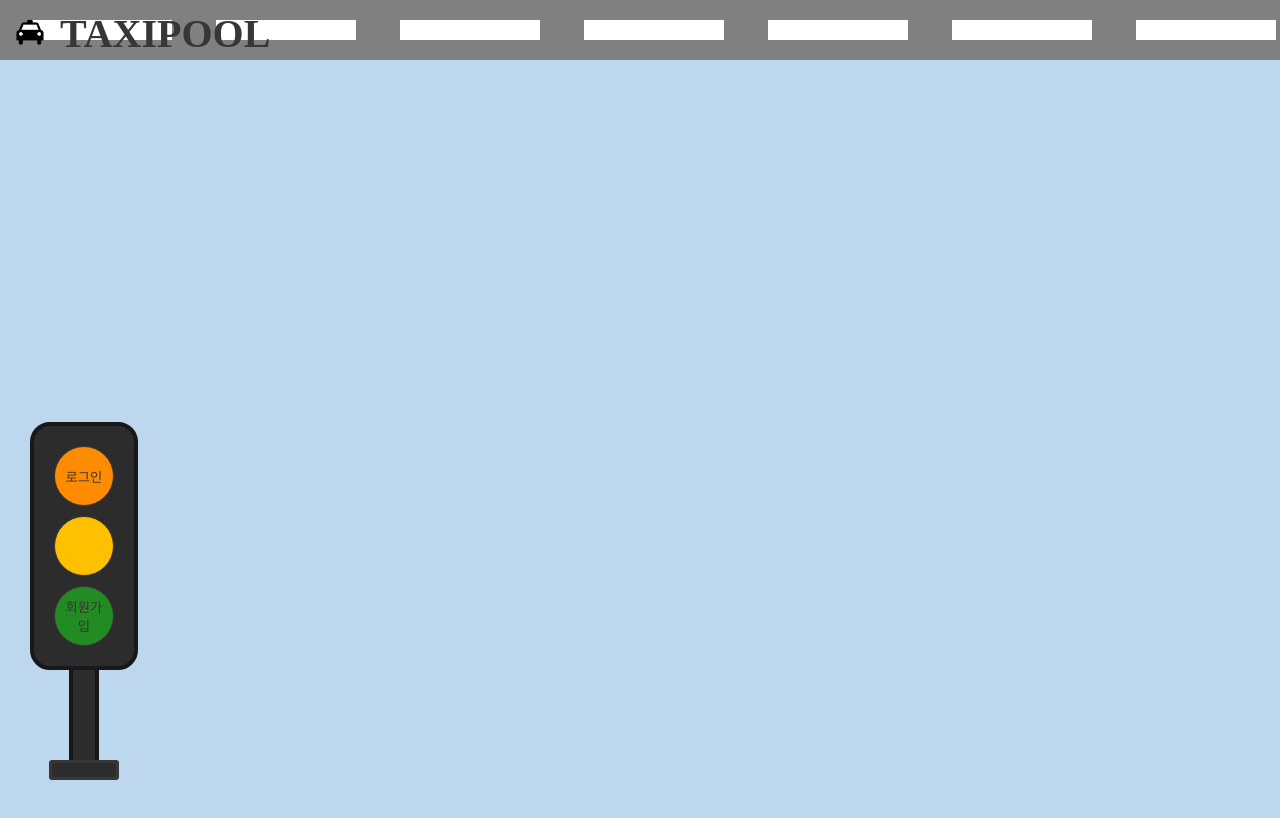
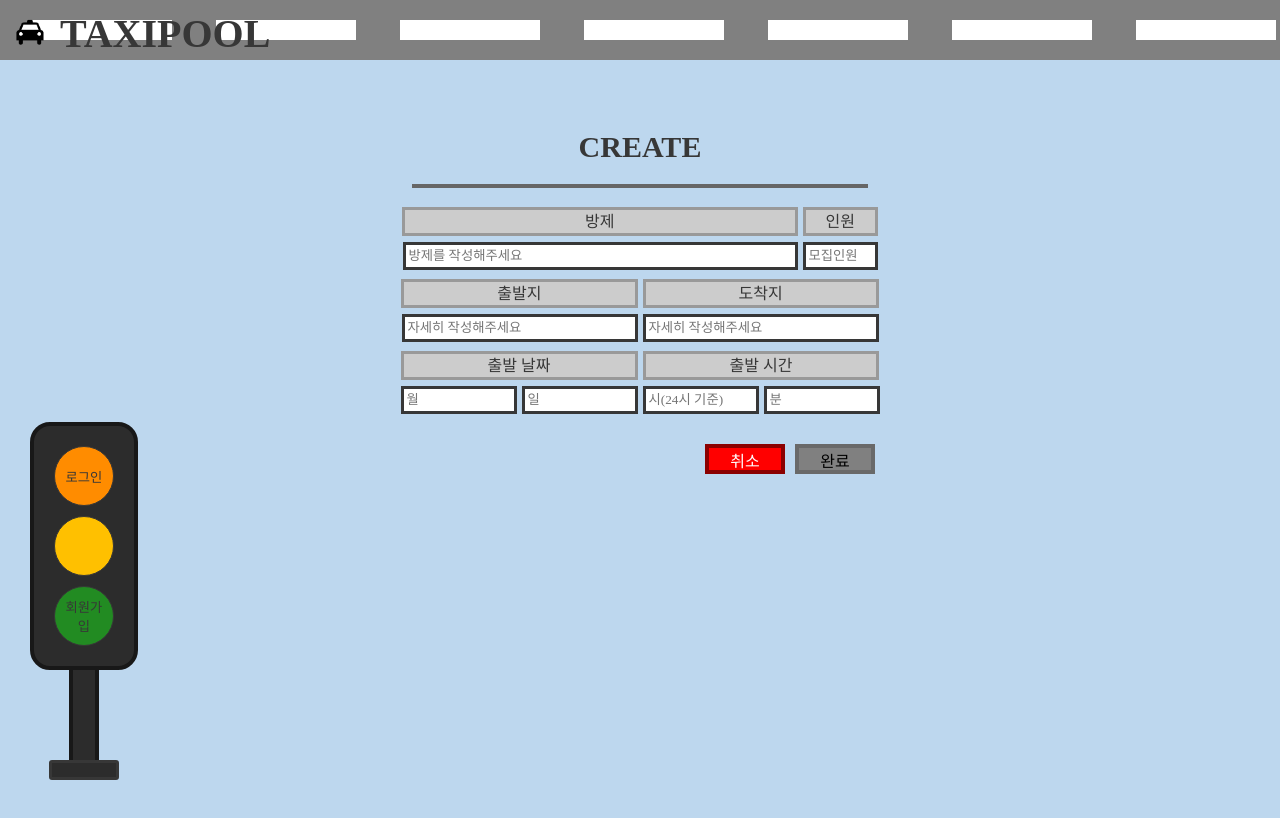
Before and after one commit to taxipool/frontend, a React (Create React App) app: page /create in a window 1280 px wide. Shown: the top 818 px of the page. Built offline with nearby package versions, Linux system fonts and the light colour scheme; a web font is replaced by a local one.

Commit message:
22.3.16 중간 커밋

```diff
--- a/src/App.js
+++ b/src/App.js
@@ -42,7 +42,7 @@ function App() {
         <Route path="signup/*" element={<Signup />} />
         <Route path="view/*" element={<View />} />
         <Route path="update/*" element={<Update />} />
-        <Route path="create/*" eleement={<Create />} />
+        <Route path="create/*" element={<Create />} />
       </Routes>
     </BrowserRouter>
   );
--- a/src/Create.js
+++ b/src/Create.js
@@ -4,35 +4,35 @@ import './Create.css';
 
 function Create() {
 
-    const [inputs, setData ] = useState({
-        roomname: "",
-        startpoint: "",
-        endpoint: "",
-        starttime: "",
-        totalmember: '',
-        currentmember: ''
-    })
-    console.log(inputs);
+    const [roomname, setRoomname] = useState('')
+    const [startpoint, setStartpoint] = useState('')
+    const [endpoint, setEndpoint] = useState('')
+    const [starttime, setStarttime] = useState('')
+    const [totalmember, setTotalmemeber] = useState('')
 
-    const onInputChange = (e) => {
-        const { value, key } = e.target;
-        setData({
-            ...inputs,
-            [key] : value
-        })
-    };
+    const handleRoomname = (e) => setRoomname(e.target.value);
+    const handleStartpoint = (e) => setStartpoint(e.target.value);
+    const handleEndpoint = (e) => setEndpoint(e.target.value);
+    const handleStarttime = (e) => setStarttime(e.target.value);
+    const handleTotalmember = (e) => setTotalmemeber(e.target.value);
 
     const OnClickCreate = () => {
-
+        let obj = {
+            roomname: roomname,
+            startpoint: startpoint,
+            endpoint: endpoint,
+            starttime: starttime,
+            totalmember: totalmember,
+        }
         let accessToken = "eyJhbGciOiJIUzI1NiIsInR5cCI6IkpXVCJ9.eyJpZCI6Im15aWQiLCJpYXQiOjE1MTYyMzkwMjJ9.SrLa4xS_VbNwYF4Zatu7ilRXCKrOlccvkBPHYV5yJSc"
 
         let config = {
             headers: { Authorization: `Bearer ${accessToken}` }
          };
 
-
+        console.log(obj);
         // axios.post('http://taxipool.iptime.org:8080/api/rooms', inputs, config)
-        axios.post('http://localhost:1000/api/rooms', inputs, config)
+        axios.post('http://localhost:1000/api/rooms', obj, config)
         .then(res => {
                 console.log(res);
                 if (res.status == 200)
@@ -49,6 +49,7 @@ function Create() {
         )
         .catch(err => console.log(err))
     }
+
     return(
         <div class="create">
             <h2 class="title">CREATE</h2>
@@ -59,8 +60,8 @@ function Create() {
                     <label class="totalmember" htmlFor='input_totalmember'>인원</label>
                 </div>
                 <div>
-                    <input class="roomname_i" type='text' name='input_roomname' placeholder="방제를 작성해주세요" onChange={onInputChange} value={inputs.roomname} />
-                    <input class="totalmember_i" type='number' min="1" max="3" name='input_totalmember' placeholder="모집인원" onChange={onInputChange} value={inputs.totalmember} />
+                    <input class="roomname_i" type='text' name='input_roomname' placeholder="방제를 작성해주세요" onChange={handleRoomname} value={roomname} />
+                    <input class="totalmember_i" type='number' min="1" max="3" name='input_totalmember' placeholder="모집인원" onChange={handleTotalmember} value={totalmember} />
                 </div>
             </div>
             <div>
@@ -69,8 +70,8 @@ function Create() {
                     <label class="endpoint" htmlFor='input_endpoint'>도착지</label>
                 </div>
                 <div>
-                    <input class="startpoint_i" type='text' name='input_startpoint' placeholder="자세히 작성해주세요" onChange={onInputChange} value={inputs.startpoint} />
-                    <input class="endpoint_i" type='text' name='input_endpoint' placeholder="자세히 작성해주세요" onChange={onInputChange} value={inputs.endpoint} />
+                    <input class="startpoint_i" type='text' name='input_startpoint' placeholder="자세히 작성해주세요" onChange={handleStartpoint} value={startpoint} />
+                    <input class="endpoint_i" type='text' name='input_endpoint' placeholder="자세히 작성해주세요" onChange={handleEndpoint} value={endpoint} />
                 </div>
             </div>
             <div>
@@ -79,7 +80,7 @@ function Create() {
                     <label class="starttime" htmlFor='input_starttime'>출발 시간</label>
                 </div>
                 <div>
-                    <input class="startdate_ia" type='number' min="1" max="12" name='input_startdate' placeholder="월" onChange={onInputChange} value={inputs.starttime} />
+                    <input class="startdate_ia" type='number' min="1" max="12" name='input_startdate' placeholder="월" onChange={handleStarttime} value={starttime} />
                     <input class="startdate_ib" type='number' min="1" max="31" name='input_startdate' placeholder="일"/>
                     <input class="starttime_ia" type='number' min="1" max="24" name='input_starttime' placeholder="시(24시 기준)"/>
                     <input class="starttime_ib" type='number' min="0" max="59" name='input_starttime' placeholder="분"/>
--- a/src/Update.js
+++ b/src/Update.js
@@ -2,16 +2,35 @@ import React, { useState, useEffect, useRef } from 'react';
 import axios from 'axios';
 import './Update.css';
 
+/*
+    - 칸 다시 맞추기
+    - 뺄 거 빼기
+    - 가능하면 datepicker 이용
+    - 완료됐을 때 페이지 이동
+*/
+
+function Update() {
+
+    const [roomname, setRoomname] = useState('')
+    const [startpoint, setStartpoint] = useState('')
+    const [endpoint, setEndpoint] = useState('')
+    const [starttime, setStarttime] = useState('')
+
+    const handleRoomname = (e) => setRoomname(e.target.value);
+    const handleStartpoint = (e) => setStartpoint(e.target.value);
+    const handleEndpoint = (e) => setEndpoint(e.target.value);
+    const handleStarttime = (e) => setStarttime(e.target.value);
+
     const OnClickUpdate = () => {
-    alert("HI");
         let obj = {
-        roomname: "myroom",
-        startpoint: "start",
-        endpoint: "end",
+            roomname: roomname,
+            startpoint: startpoint,
+            endpoint: endpoint,
             starttime: "2022-03-03 20:30:00",
-        totalmember: 3,
+            totalmember: 1,
             currentmember: 1
         };
+        console.log(obj);
 
         let accessToken = "eyJhbGciOiJIUzI1NiIsInR5cCI6IkpXVCJ9.eyJpZCI6Im15aWQiLCJpYXQiOjE1MTYyMzkwMjJ9.SrLa4xS_VbNwYF4Zatu7ilRXCKrOlccvkBPHYV5yJSc"
 
@@ -20,7 +39,7 @@ const OnClickUpdate = () => {
          };
 
         //axios.put('http://taxipool.iptime.org:8080/api/rooms/13', obj, config)
-    axios.put('http://localhost:1000/api/rooms/13', obj, config)
+        axios.put('http://localhost:1000/api/rooms/1', obj, config)
         .then(res => {
                 console.log(res);
                 if (res.status == 200)
@@ -38,26 +57,10 @@ const OnClickUpdate = () => {
             alert('방 수정에 실패했습니다. catch');
             console.log(err)}
         )
-}
-
-function Update() {
-
-    const [inputs, setData] = useState({
-        roomname: "",
-        startpoint: "",
-        endpoint: "",
-        starttime: ""
-    })
-
-    const onInputChange = (e) => {
-        const { value, key } = e.target;
-        setData({
-            ...inputs,
-            [key] : value
+        .finally(()=> {
+            window.location.href = '/main';
         })
     }
-
-
 
     return(
         <div class="update">
@@ -69,24 +72,24 @@ function Update() {
                     <label class="totalmember" htmlFor='input_totalmember'>인원</label>
                 </div>
                 <div>
-                    <input class="roomname_i" type='text' name='input_roomname' value={inputs.roomname} onChange={onInputChange} placeholder="방제를 작성해주세요"/>
+                    <input class="roomname_i" type='text' name='input_roomname' value={roomname} onChange={handleRoomname} placeholder="방제를 작성해주세요"/>
                     <input class="totalmember_i" type='number' min="1" max="3" name='input_totalmember' placeholder="모집인원"/>
                 </div>
             </div>
             <div>
                 <div>
-                    <label class="startpoint" htmlFor='input_startpoint' value = {inputs.startpoint}>출발지</label>
-                    <label class="endpoint" htmlFor='input_endpoint' value = {inputs.endpoint}>도착지</label>
+                    <label class="startpoint" htmlFor='input_startpoint'>출발지</label>
+                    <label class="endpoint" htmlFor='input_endpoint'>도착지</label>
                 </div>
                 <div>
-                    <input class="startpoint_i" type='text' name='input_startpoint' placeholder="자세히 작성해주세요"/>
-                    <input class="endpoint_i" type='text' name='input_endpoint' placeholder="자세히 작성해주세요"/>
+                    <input class="startpoint_i" type='text' name='input_startpoint' value={startpoint} onChange={handleStartpoint} placeholder="자세히 작성해주세요"/>
+                    <input class="endpoint_i" type='text' name='input_endpoint' value={endpoint} onChange={handleEndpoint} placeholder="자세히 작성해주세요"/>
                 </div>
             </div>
             <div>
                 <div>
                     <label class="startdate" htmlFor='input_startdate'>출발 날짜</label>
-                    <label class="starttime" htmlFor='input_starttime' value = {inputs.starttime}>출발 시간</label>
+                    <label class="starttime" htmlFor='input_starttime' value = {starttime} onChange={handleStarttime}>출발 시간</label>
                 </div>
                 <div>
                     <input class="startdate_ia" type='number' min="1" max="12" name='input_startdate' placeholder="월"/>
```
Lines whose indentation alone changed are shown as unchanged.
